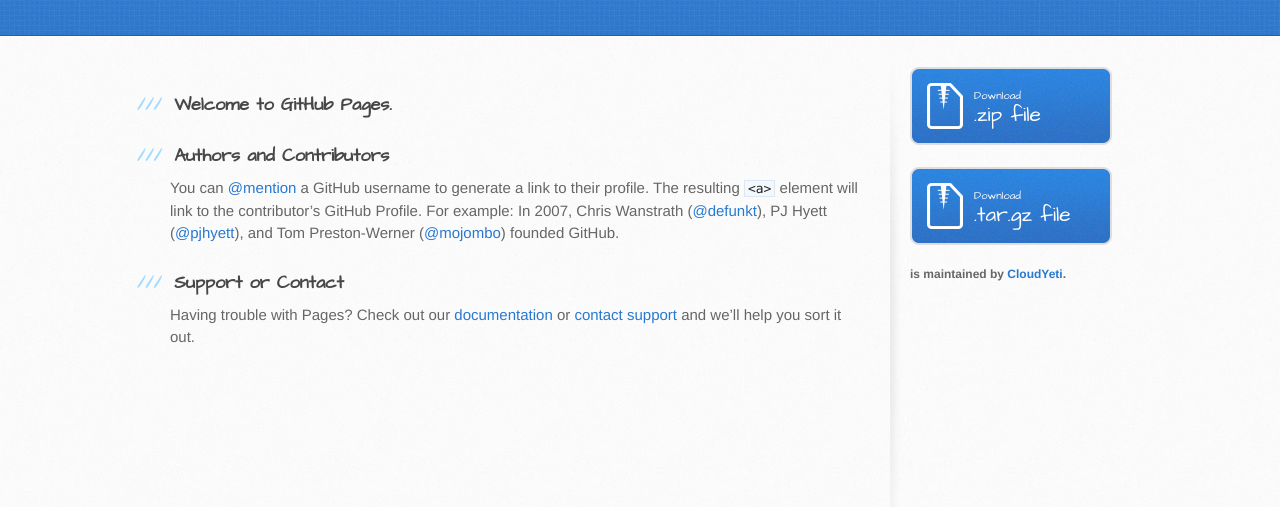
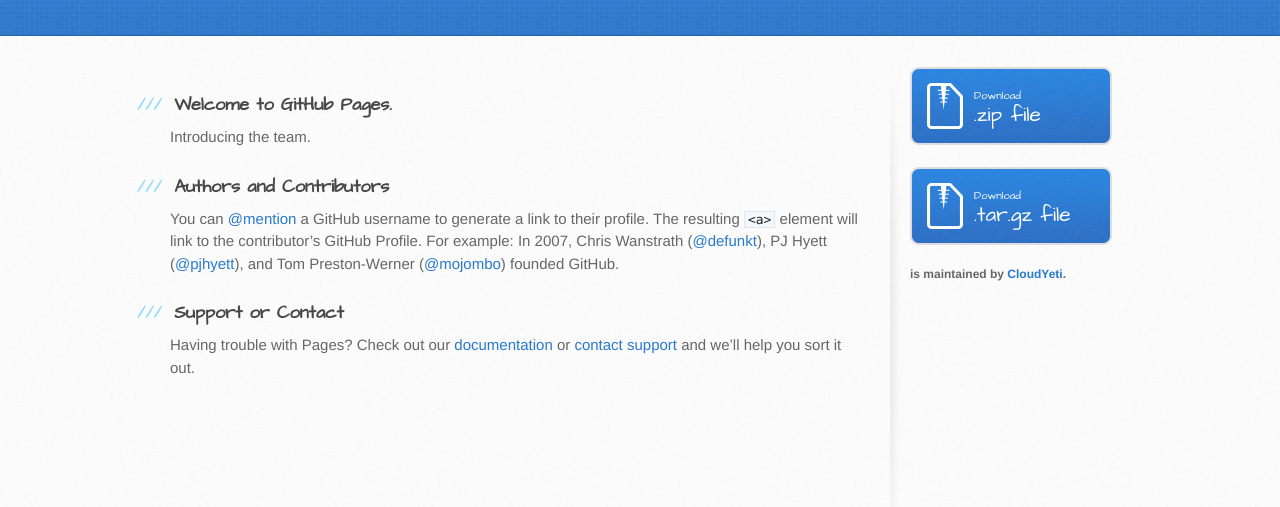
Before and after one commit to CloudYeti/Area51, a plain HTML site: page index.html in a window 1280 px wide. Shown: the part 165-672 px from the top of the page. Drawn offline with Linux system fonts and the light colour scheme.

Commit message:
Added Team

```diff
--- a/index.html
+++ b/index.html
@@ -31,6 +31,8 @@
           <h3>
 <a id="welcome-to-github-pages" class="anchor" href="#welcome-to-github-pages" aria-hidden="true"><span aria-hidden="true" class="octicon octicon-link"></span></a>Welcome to GitHub Pages.</h3>
 
+<a id="the-team" class="anchor" href="the-team" aria-hidden="true"><span aria-hidden="true" class="octicon octicon-link"></span></a>Introducing the team.</h3>
+
 <h3>
 <a id="authors-and-contributors" class="anchor" href="#authors-and-contributors" aria-hidden="true"><span aria-hidden="true" class="octicon octicon-link"></span></a>Authors and Contributors</h3>
 
```
